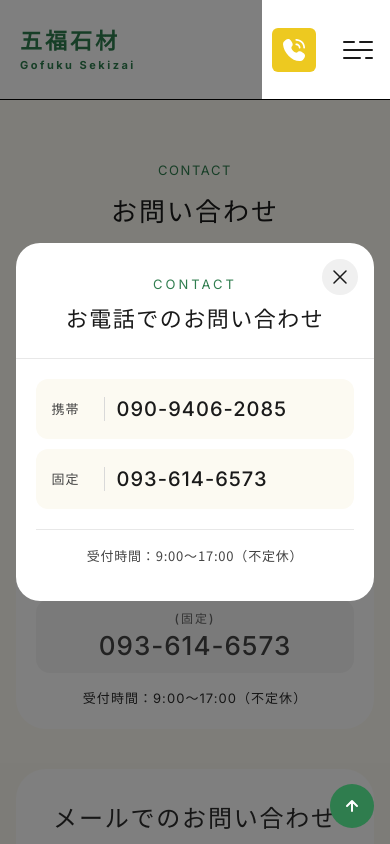
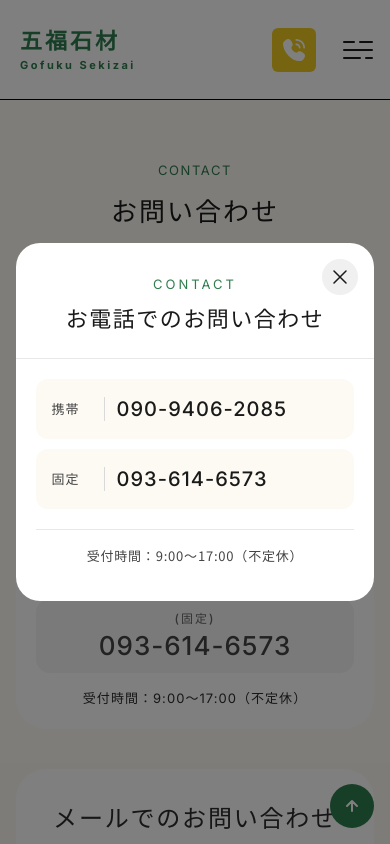
Before and after one commit to jyunnnji/gofuku-sekizai-hp, a Next.js app: page /contact in a window 390 px wide. Both pictures are taken after a click on the button 294 px from the left and 50 px from the top of the page. Shown: the top 844 px of the page. Built offline with nearby package versions, Linux system fonts and the light colour scheme.

Commit message:
SP版ヘッダーの修正

```diff
--- a/components/Header.tsx
+++ b/components/Header.tsx
@@ -19,9 +19,10 @@ export default function Header() {
   }, []);
 
   return (
-    /* 外枠: 100px 固定ヘッダー。ロゴ(194px)・電話(150px)は absolute で下にはみ出す */
+    <>
+    {/* 外枠: 100px 固定ヘッダー。ロゴ(194px)・電話(150px)は absolute で下にはみ出す */}
     <header
-      className={`fixed top-0 left-0 right-0 z-50 transition-colors duration-300 ${scrolled ? "bg-transparent" : "bg-white"}`}
+      className={`fixed top-0 left-0 right-0 z-40 transition-colors duration-300 ${scrolled ? "bg-transparent" : "bg-white"}`}
       style={{ height: "100px" }}
     >
       {/* ── SP ヘッダーバー（md:未満のみ表示） ── */}
@@ -199,7 +200,7 @@ export default function Header() {
       <button
         onClick={() => setShowPhoneDialog(true)}
         aria-label="お電話でのお問い合わせ"
-        className="md:hidden fixed top-0 right-[64px] z-[60] bg-white border-b border-black flex items-center justify-center transition-colors"
+        className="md:hidden fixed top-0 right-[64px] z-[50] bg-white border-b border-black flex items-center justify-center transition-colors"
         style={{ width: "64px", height: "100px" }}
       >
         <div className="bg-[#edc920] hover:bg-[#d4b31e] flex items-center justify-center rounded-[6px] transition-colors" style={{ width: "44px", height: "44px" }}>
@@ -263,10 +264,12 @@ export default function Header() {
       </button>
       </div>{/* end hidden md:block (PC phone button) */}
 
-      {/* 電話番号ダイアログ */}
+    </header>
+
+    {/* 電話番号ダイアログ — <header> の外に配置し root stacking context で z-[70] を確保 */}
     {showPhoneDialog && (
       <div
-          className="fixed inset-0 z-50 flex items-center justify-center bg-black/50"
+        className="fixed inset-0 z-[70] flex items-center justify-center bg-black/50"
         onClick={() => setShowPhoneDialog(false)}
       >
         <div
@@ -351,6 +354,6 @@ export default function Header() {
         </div>
       </div>
     )}
-    </header>
+    </>
   );
 }
--- a/components/SideMenu.tsx
+++ b/components/SideMenu.tsx
@@ -31,7 +31,7 @@ export default function SideMenu() {
       <button
         onClick={() => setIsOpen(true)}
         aria-label="メニューを開く"
-        className={`md:hidden fixed top-0 right-0 z-[60] bg-white border-b border-black flex items-center justify-center transition-transform duration-300 ease-in-out ${
+        className={`md:hidden fixed top-0 right-0 z-[50] bg-white border-b border-black flex items-center justify-center transition-transform duration-300 ease-in-out ${
           isOpen ? "translate-x-full" : "translate-x-0"
         }`}
         style={{ width: "64px", height: "100px" }}
```
Also changed, not shown: 1 other file (tests, documents, lock files or other folders). Lines whose indentation alone changed are shown as unchanged.
